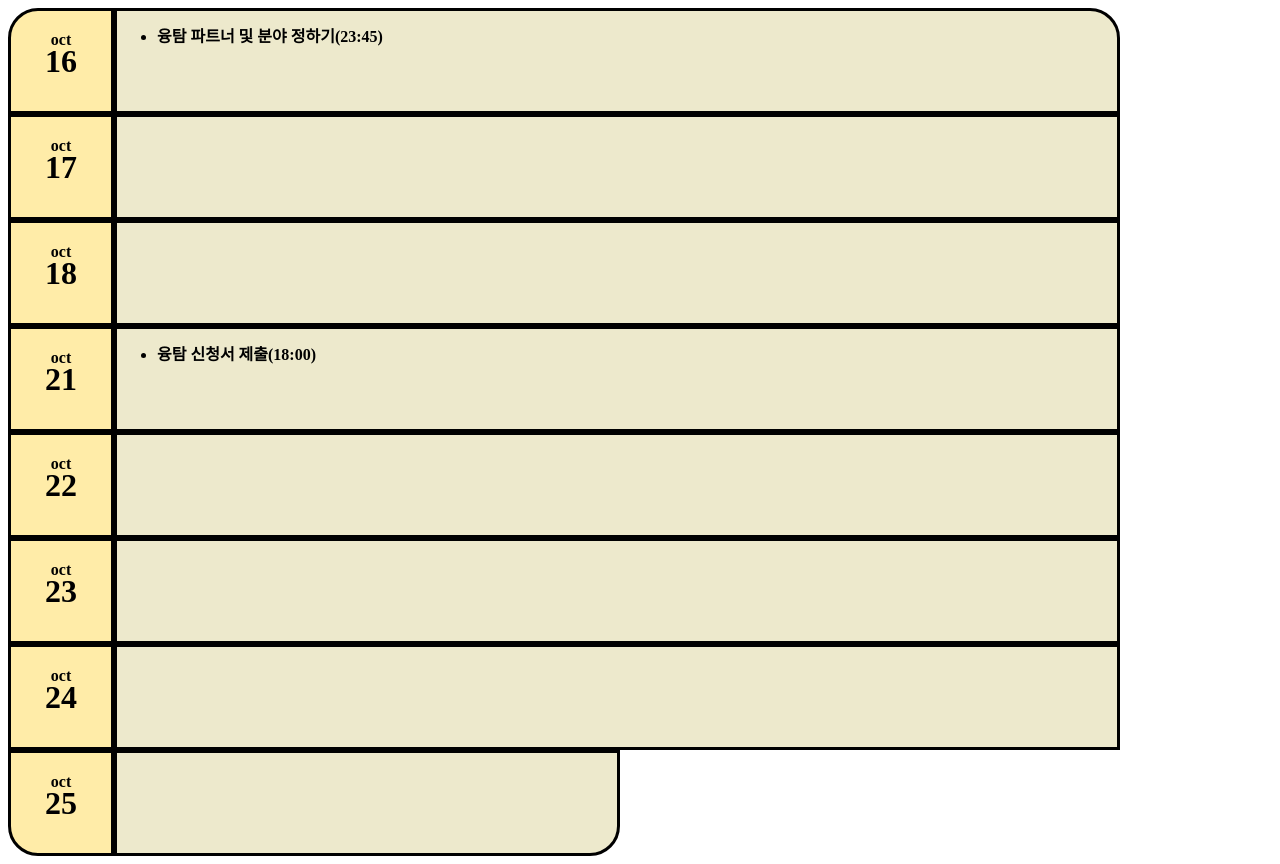
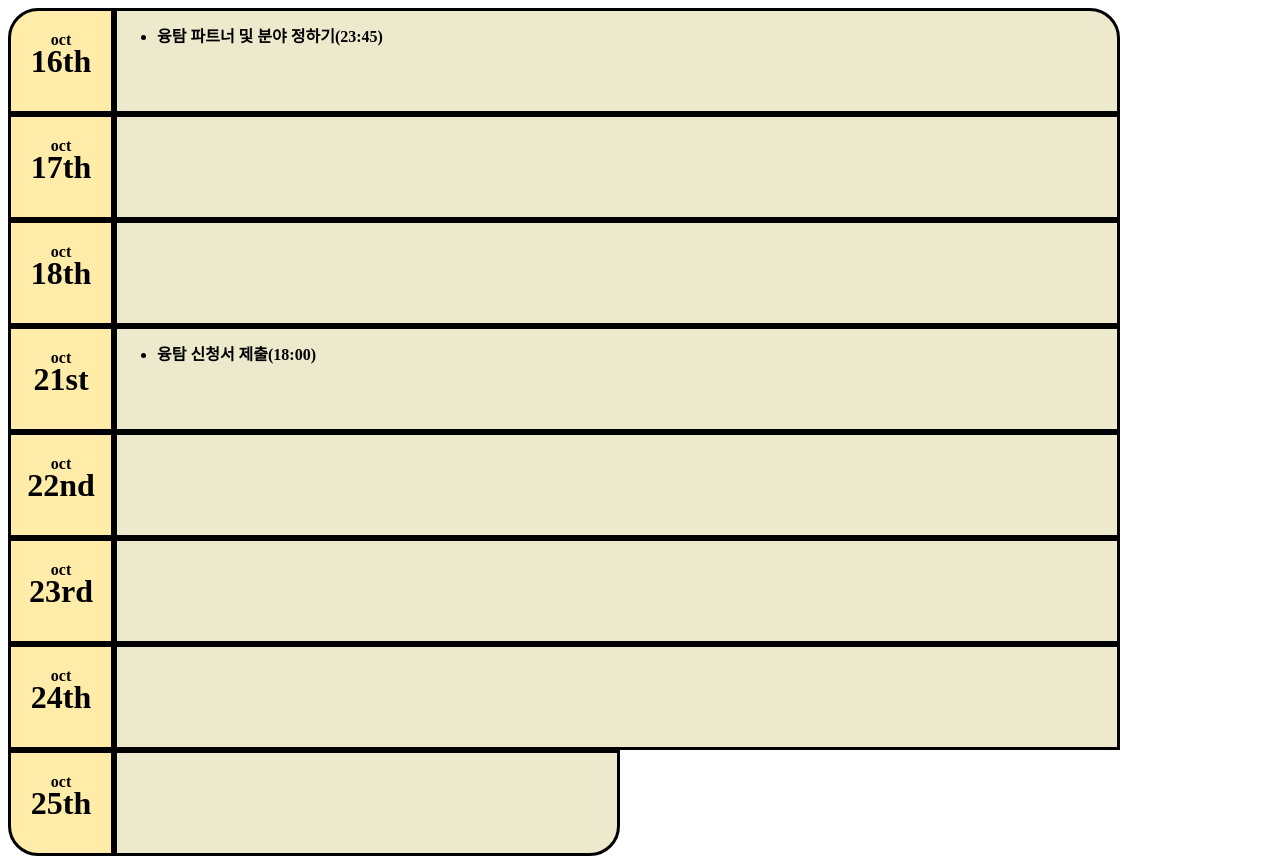
Before and after one commit to wonchan9181/classroom_to-do-list, a plain HTML site: page index.html in a window 1280 px wide. Drawn offline with Linux system fonts and the light colour scheme.

Commit message:
4반 과제창

```diff
--- a/index.html
+++ b/index.html
@@ -9,7 +9,7 @@
 
     <div style="background-color: rgba(255, 219, 91, 0.525); border-radius: 30px 0px 0px 0px/ 30px 0px 0px 0px; border: 3px solid black; width: 100px; height: 100px; display: table-cell; vertical-align: middle; text-align: center;" >
         <strong>oct</strong>
-        <h1><strong> 16 </strong></h1>
+        <h1><strong>16th</strong></h1>
     </div>
     <div style="background-color: rgba(236, 232, 200, 0.922); width: 1000px; border-radius: 0px 30px 0px 0px/ 0px 30px 0px 0px; height: 100px; display: table-cell; border: 3px solid black;">
         <ul style="line-height: 120%;">
@@ -19,21 +19,21 @@
 
     <div style="background-color: rgba(255, 219, 91, 0.525); border-radius: 0px 0px 0px 0px/ 0px 0px 0px 0px; border: 3px solid black; width: 100px; height: 100px; display: table-cell; vertical-align: middle; text-align: center;" >
         <strong >oct</strong>
-        <h1><strong> 17 </strong></h1></div>
+        <h1><strong>17</strong>th</h1></div>
     <div style="background-color: rgba(236, 232, 200, 0.922); left: 113px; width: 1000px; border-radius: 0px 0px 0px 0px/ 0px 0px 0px 0px; height: 100px; display: table-cell; border: 3px solid black;">
         <ul style="line-height: 120%;">
         </ul></div><br>
 
     <div style="background-color: rgba(255, 219, 91, 0.525); border-radius: 0px 0px 0px 0px/ 0px 0px 0px 0px; border: 3px solid black; width: 100px; height: 100px; display: table-cell; vertical-align: middle; text-align: center;" >
         <strong >oct</strong>
-        <h1><strong> 18 </strong></h1></div>
+        <h1><strong>18th</strong></h1></div>
     <div style="background-color: rgba(236, 232, 200, 0.922); left: 113px; width: 1000px; border-radius: 0px 0px 0px 0px/ 0px 0px 0px 0px; height: 100px; display: table-cell; border: 3px solid black;">
         <ul style="line-height: 120%;">
         </ul></div><br>
 
     <div style="background-color: rgba(255, 219, 91, 0.525); border-radius: 0px 0px 0px 0px/ 0px 0px 0px 0px; border: 3px solid black; width: 100px; height: 100px; display: table-cell; vertical-align: middle; text-align: center;" >
         <strong >oct</strong>
-        <h1><strong> 21 </strong></h1></div>
+        <h1><strong>21st</strong></h1></div>
     <div style="background-color: rgba(236, 232, 200, 0.922); left: 113px; width: 1000px; border-radius: 0px 0px 0px 0px/ 0px 0px 0px 0px; height: 100px; display: table-cell; border: 3px solid black;">
         <ul style="line-height: 120%;">
             <li><strong>융탐 신청서 제출(18:00)</strong></li>
@@ -41,28 +41,28 @@
 
     <div style="background-color: rgba(255, 219, 91, 0.525); border-radius: 0px 0px 0px 0px/ 0px 0px 0px 0px; border: 3px solid black; width: 100px; height: 100px; display: table-cell; vertical-align: middle; text-align: center;" >
         <strong >oct</strong>
-        <h1><strong> 22 </strong></h1></div>
+        <h1><strong>22nd</strong></h1></div>
     <div style="background-color: rgba(236, 232, 200, 0.922); left: 113px; width: 1000px; border-radius: 0px 0px 0px 0px/ 0px 0px 0px 0px; height: 100px; display: table-cell; border: 3px solid black;">
         <ul style="line-height: 120%;">
         </ul></div><br>
 
     <div style="background-color: rgba(255, 219, 91, 0.525); border-radius: 0px 0px 0px 0px/ 0px 0px 0px 0px; border: 3px solid black; width: 100px; height: 100px; display: table-cell; vertical-align: middle; text-align: center;" >
         <strong >oct</strong>
-        <h1><strong> 23 </strong></h1></div>
+        <h1><strong>23rd</strong></h1></div>
     <div style="background-color: rgba(236, 232, 200, 0.922); left: 113px; width: 1000px; border-radius: 0px 0px 0px 0px/ 0px 0px 0px 0px; height: 100px; display: table-cell; border: 3px solid black;">
         <ul style="line-height: 120%;">
         </ul></div><br>
 
     <div style="background-color: rgba(255, 219, 91, 0.525); border-radius: 0px 0px 0px 0px/ 0px 0px 0px 0px; border: 3px solid black; width: 100px; height: 100px; display: table-cell; vertical-align: middle; text-align: center;" >
         <strong >oct</strong>
-        <h1><strong> 24 </strong></h1></div>
+        <h1><strong>24th</strong></h1></div>
     <div style="background-color: rgba(236, 232, 200, 0.922); left: 113px; width: 1000px; border-radius: 0px 0px 0px 0px/ 0px 0px 0px 0px; height: 100px; display: table-cell; border: 3px solid black;">
         <ul style="line-height: 120%;">
         </ul></div><br>
 
     <div style="background-color: rgba(255, 219, 91, 0.525); border-radius: 0px 0px 0px 30px/ 0px 0px 0px 30px; border: 3px solid black; width: 100px; height: 100px; display: table-cell; vertical-align: middle; text-align: center;" >
         <strong >oct</strong>
-        <h1><strong> 25 </strong></h1></div>
+        <h1><strong>25th</strong></h1></div>
     <div style="background-color: rgba(236, 232, 200, 0.922); left: 113px; width: 500px; border-radius: 0px 0px 30px 0px/ 0px 0px 30px 0px; height: 100px; display: table-cell; border: 3px solid black;">
         <ul style="line-height: 120%;">
         </ul></div><br>
```
